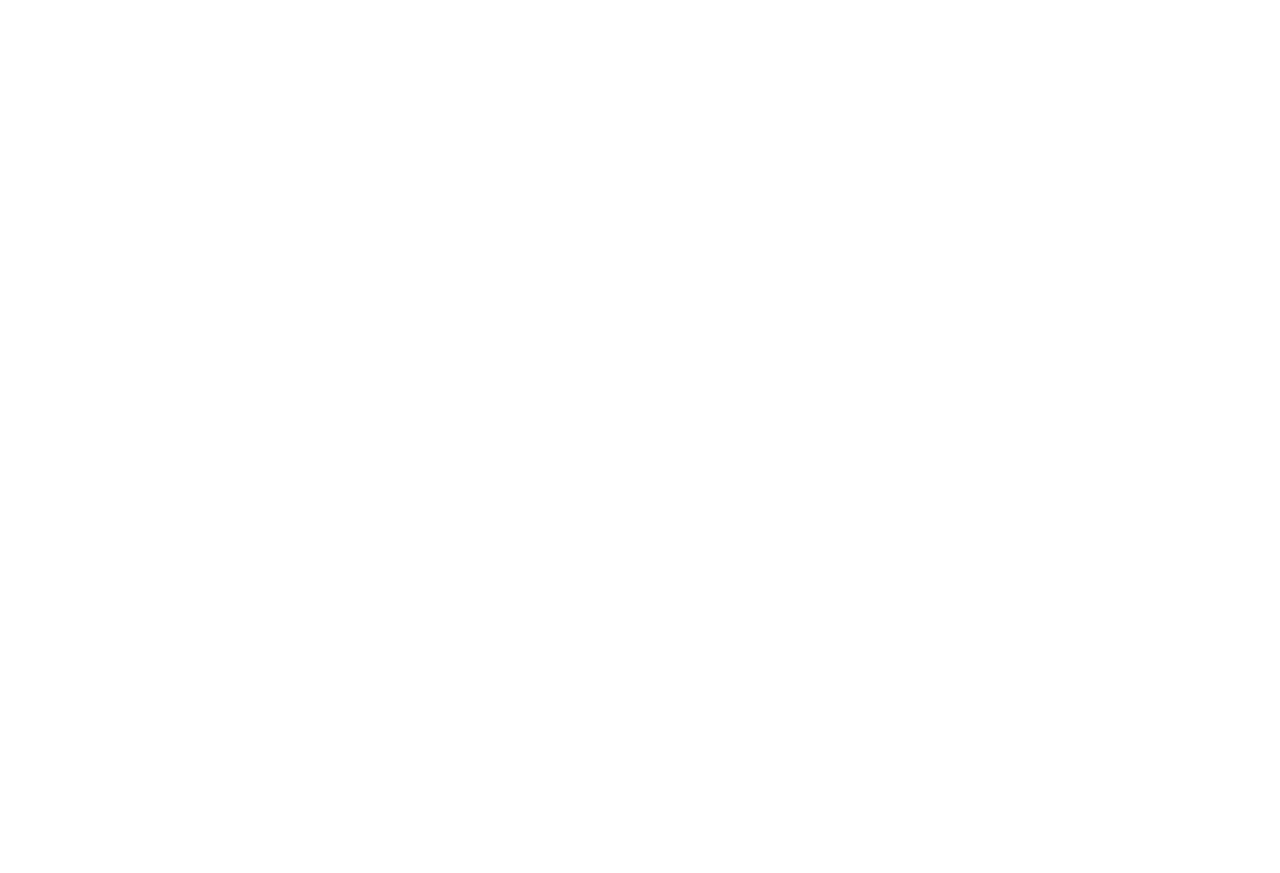
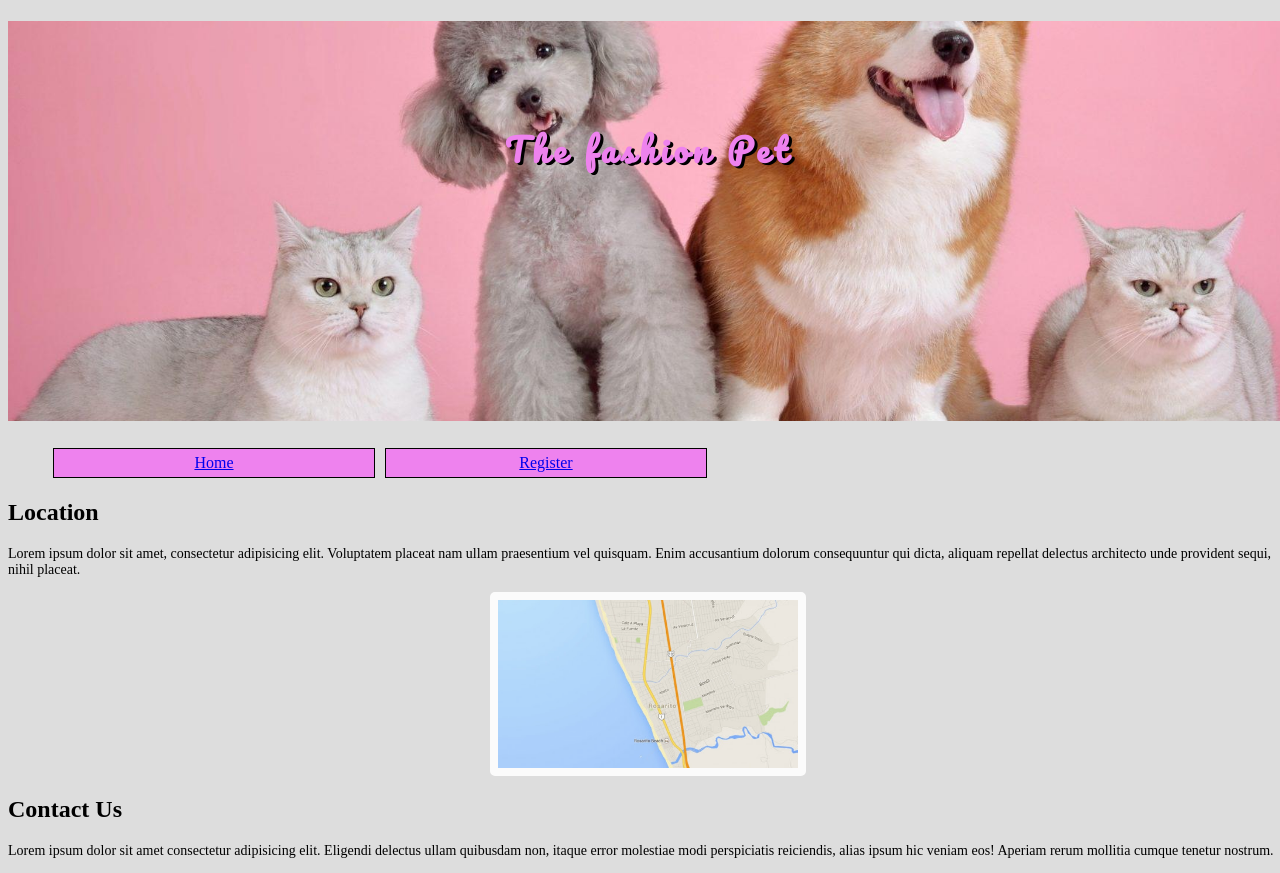
Before and after one commit to Isabelppz/Advance-JS-objects, a plain HTML site: page index.html in a window 1280 px wide. Before the commit the page ends 800 px from the top, so only its background shows below. Drawn offline with Linux system fonts and the light colour scheme.

Commit message:
Add files via upload

```diff
--- a/index.html
+++ b/index.html
@@ -3,9 +3,25 @@
 <head>
     <meta charset="UTF-8">
     <meta name="viewport" content="width=device-width, initial-scale=1.0">
-    <title>Document</title>
+    <title>Home</title>
+    <link href="https://fonts.googleapis.com/css?family=Pacifico&display=swap" rel="stylesheet">
+    <link rel="stylesheet" href="mystyle.css">
 </head>
 <body>
+    <body>
+        <h1>The fashion Pet</h1>
+        <ul>
+        <li class="list"><a href="index.html">Home</a></li>
+        <li class="list"><a href="register.html">Register</a></li>
+      </ul>
+    <br>
+    <br>
+    <h2>Location</h2>
+    <p>Lorem ipsum dolor sit amet, consectetur adipisicing elit. Voluptatem placeat nam ullam praesentium vel quisquam. Enim accusantium dolorum consequuntur qui dicta, aliquam repellat delectus architecto unde provident sequi, nihil placeat.</p>
+    <img id="imgLocation" src=map.jpg alt="myLocation">
+    </p>
+    <h2>Contact Us</h2>
+    <p>Lorem ipsum dolor sit amet consectetur adipisicing elit. Eligendi delectus ullam quibusdam non, itaque error molestiae modi perspiciatis reiciendis, alias ipsum hic veniam eos! Aperiam rerum mollitia cumque tenetur nostrum.</p>
 
 </body>
 </html>
--- /dev/null
+++ b/mystyle.css
@@ -0,0 +1,54 @@
+body{
+    background-color: #dddddd;
+    width:100%;
+
+}
+h1{
+    font-family: 'Pacifico', sans-serif;
+    text-align: center;
+    font: size 45px;
+    background-image: url(banner.jpg);
+    height: 300px;
+    background-position: center center;
+    background-size: cover;
+    padding-top:100px;
+    color:violet;
+    text-shadow:3px 2px rgb(0, 0, 0);
+    letter-spacing:5px;
+}
+.sectiontitle{
+    background-color:violet;
+    font-size: 16px;
+    color:white;
+    width: 80%;
+    padding-left:10px;
+}
+
+#imgLocation{
+    width:300px;
+    border:8px solid #ffffff;
+    border-radius: 5px;
+    display:block;
+    margin-left:auto;
+    margin-right:auto;
+    opacity: 0.9;
+}
+
+p{
+    color: black;
+    font-size: 14px;
+    text-align:left;
+}
+
+
+
+.list{
+    width:25%;
+    background: violet;
+    border:1px solid black;
+    padding:5px;
+    text-align:center;
+    float:left;
+    margin:5px;
+    list-style-type:none;
+}
```
Also changed, not shown: register.html (+26 -15 lines), banner.jpg (added), map.jpg (added).
